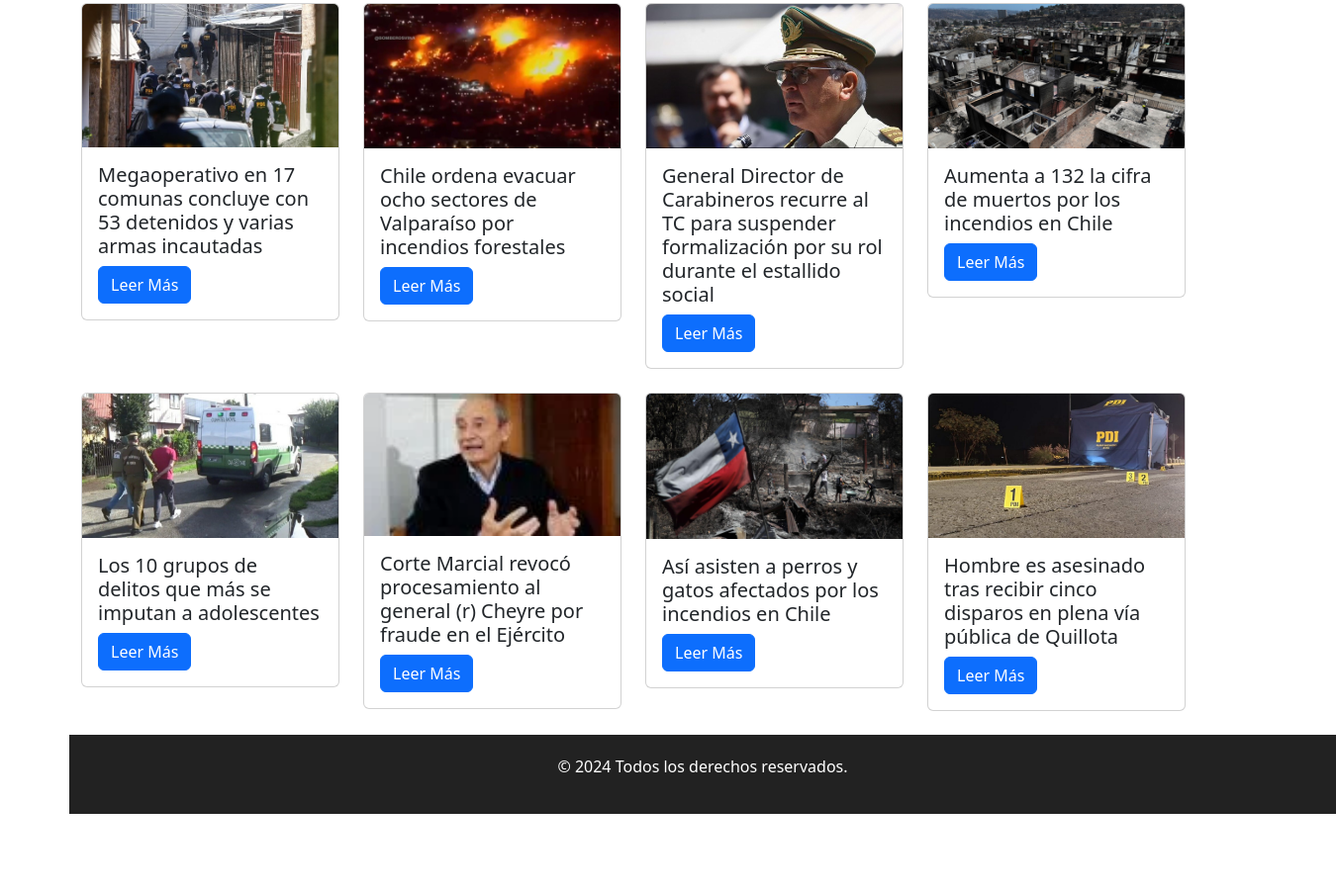
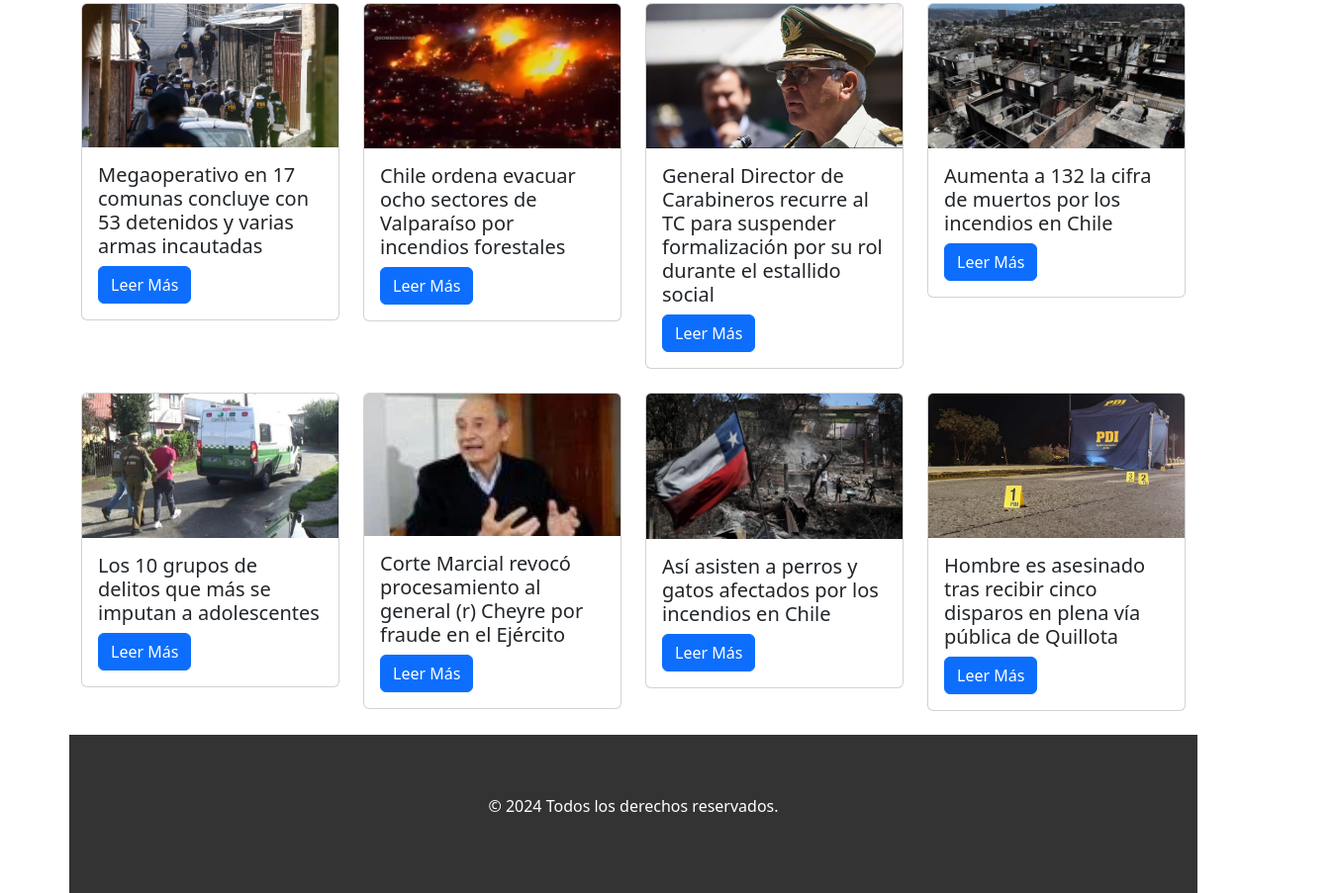
Before and after one commit to FelTrxbajos/Clase-de-logos, a plain HTML site: page index.html in a window 1280 px wide. Shown: the part 2588-3491 px from the top of the page at 99% size, 1350 px wide, since content can reach past the window. Before the commit the page ends 3411 px from the top, so only its background shows below. Drawn offline with nearby package versions, Linux system fonts and the light colour scheme.

Commit message:
Ultimo commit

```diff
--- /dev/null
+++ b/css/Style.css
@@ -0,0 +1,22 @@
+/* Resetear los márgenes y el padding de todos los elementos */
+* {
+    margin: 0;
+    padding: 0;
+    box-sizing: border-box;
+  }
+
+  /* Estilo básico para el footer */
+  footer {
+    background-color: #333;
+    color: #fff;
+    text-align: center;
+    padding: 60px;
+    /* Espaciado entre el footer y el resto de contenido */
+    margin-top: 20px; /* Puedes ajustar este valor según sea necesario */
+  }
+
+  a {
+    /*esto hace que los titulo que manda a las pagina de noticias no esten subrayada y escoger el color de la letras */
+      text-decoration: none;
+      color: rgb(0, 0, 0);
+  }
--- a/index.html
+++ b/index.html
@@ -5,7 +5,7 @@
   <meta charset="utf-8">
   <meta name="viewport" content="width=device-width, initial-scale=1">
   <link href="https://cdn.jsdelivr.net/npm/bootstrap@5.3.3/dist/css/bootstrap.min.css" rel="stylesheet">
-
+  <link rel="stylesheet" href="css/Style.css">
 </head>
 <body>
 
@@ -249,58 +249,10 @@
               </div>
           </div>
         </div>
-<head>
-    <meta name="viewport" content="width=device-width">
-    <title>Mi Página con Footer</title>
-    <style>
-        /* Estilos generales */
-        body {
-            margin: 0;
-            padding: 0;
-            min-height: 100vh;
-            position: relative;
-        }
-        .content {
-            padding-bottom: 80px;
-        }
-
-        footer {
-            background-color: #222222;
-            color: #fff;
-            text-align: center;
-            padding: 20px 0;
-            position: absolute;
-            bottom: 0;
-            width: 100%;
-            height: 80px;
-            margin: 0;
-        }
-    </style>
-</head>
-<body>
-
-    <!-- Contenido de la página -->
-    <div class="content">
-
-    </div>
-
-    <!-- Footer -->
+   <!-- Footer -->
     <footer>
         <p>© 2024 Todos los derechos reservados.</p>
     </footer>
-
-</body>
-
-  <style>
-    a {
-      /*esto hace que los titulo que manda a las pagina de noticias no esten subrayada y escoger el color de la letras */
-        text-decoration: none;
-        color: rgb(0, 0, 0);
-    }
-</style>
-
-
-
 <script src="https://cdn.jsdelivr.net/npm/bootstrap@5.3.3/dist/js/bootstrap.bundle.min.js"></script>
 </body>
 </html>
```
Also changed, not shown: mundo.html (+1 -2 lines).
